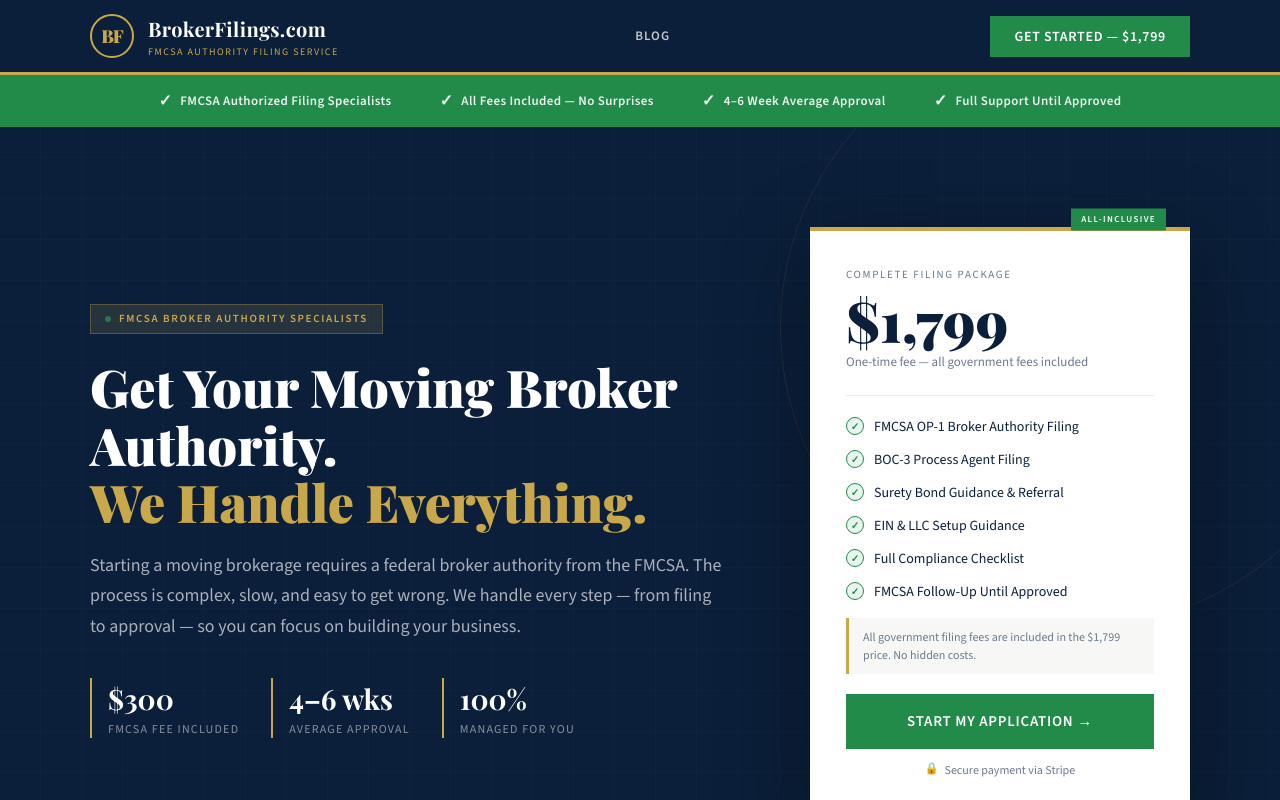
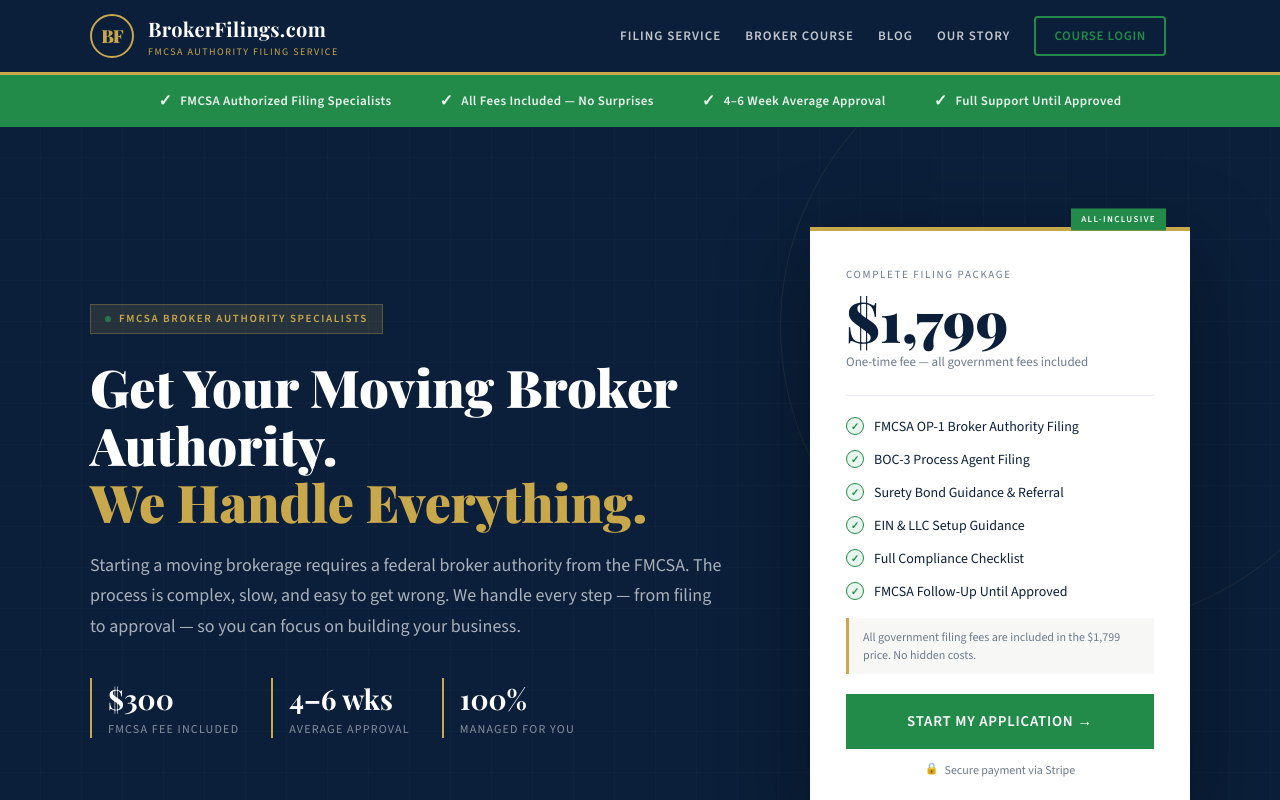
Before and after one commit to deltamoversusa-star/brokerfilings, a Next.js app: page / in a window 1280 px wide. Shown: the top 800 px of the page. Built offline with nearby package versions, Linux system fonts and the light colour scheme.

Commit message:
feat: add update Brokerfilings- add update course for licensed HHG Brokers to homepage

```diff
--- a/src/app/globals.css
+++ b/src/app/globals.css
@@ -43,6 +43,7 @@
   align-items: center;
   justify-content: space-between;
   height: 72px;
+  position: relative;
 }
 
 .logo {
@@ -123,6 +124,44 @@
 }
 
 .header-nav-link:hover { color: var(--gold); }
+
+.header-login-btn {
+  font-size: 13px;
+  font-weight: 600;
+  color: var(--green2);
+  text-decoration: none;
+  letter-spacing: 0.05em;
+  text-transform: uppercase;
+  border: 2px solid var(--green2);
+  border-radius: 4px;
+  padding: 8px 18px;
+  transition: background 0.2s, color 0.2s;
+}
+
+.header-login-btn:hover {
+  background: var(--green2);
+  color: var(--white);
+}
+
+.header-menu-toggle {
+  display: none;
+  flex-direction: column;
+  justify-content: center;
+  gap: 5px;
+  width: 32px;
+  height: 32px;
+  background: none;
+  border: none;
+  cursor: pointer;
+  padding: 0;
+}
+
+.header-menu-toggle span {
+  display: block;
+  width: 100%;
+  height: 2px;
+  background: var(--white);
+}
 
 /* HERO */
 .hero {
@@ -980,6 +1019,23 @@
 .back-link:hover { color: #d4b660; }
 
 @media (max-width: 768px) {
+  .header-menu-toggle { display: flex; }
+  .header-nav {
+    display: none;
+    position: absolute;
+    top: 72px;
+    left: 0;
+    right: 0;
+    flex-direction: column;
+    align-items: flex-start;
+    gap: 18px;
+    background: var(--navy);
+    border-bottom: 3px solid var(--gold);
+    padding: 20px 40px;
+    margin-right: 0;
+  }
+  .header-nav.header-nav-open { display: flex; }
+  .header-login-btn { align-self: flex-start; }
   .hero-inner { grid-template-columns: 1fr; }
   .process-grid { grid-template-columns: repeat(2, 1fr); gap: 24px; }
   .process-grid::before { display: none; }
--- a/src/components/Header.tsx
+++ b/src/components/Header.tsx
@@ -1,6 +1,18 @@
+'use client'
+
+import { useState } from 'react'
 import Link from 'next/link'
 
+const NAV_LINKS = [
+  { href: '/', label: 'Filing Service' },
+  { href: '/licensed-broker-training', label: 'Broker Course' },
+  { href: '/blog', label: 'Blog' },
+  { href: '/our-story', label: 'Our Story' },
+]
+
 export default function Header() {
+  const [menuOpen, setMenuOpen] = useState(false)
+
   return (
     <header>
       <div className="header-inner">
@@ -11,17 +23,34 @@
             <div className="logo-tagline">FMCSA Authority Filing Service</div>
           </div>
         </Link>
-        <nav className="header-nav">
-          <Link href="/blog" className="header-nav-link">Blog</Link>
+
+        <button
+          type="button"
+          className="header-menu-toggle"
+          aria-label="Toggle navigation menu"
+          aria-expanded={menuOpen}
+          onClick={() => setMenuOpen((open) => !open)}
+        >
+          <span />
+          <span />
+          <span />
+        </button>
+
+        <nav className={`header-nav ${menuOpen ? 'header-nav-open' : ''}`}>
+          {NAV_LINKS.map((link) => (
+            <Link
+              key={link.href}
+              href={link.href}
+              className="header-nav-link"
+              onClick={() => setMenuOpen(false)}
+            >
+              {link.label}
+            </Link>
+          ))}
+          <Link href="/course" className="header-login-btn" onClick={() => setMenuOpen(false)}>
+            Course Login
+          </Link>
         </nav>
-        <a
-          href="https://buy.stripe.com/28E3cv66Y26qaCK40zgA800"
-          className="header-cta"
-          target="_blank"
-          rel="noopener noreferrer"
-        >
-          Get Started — $1,799
-        </a>
       </div>
     </header>
   )
```
